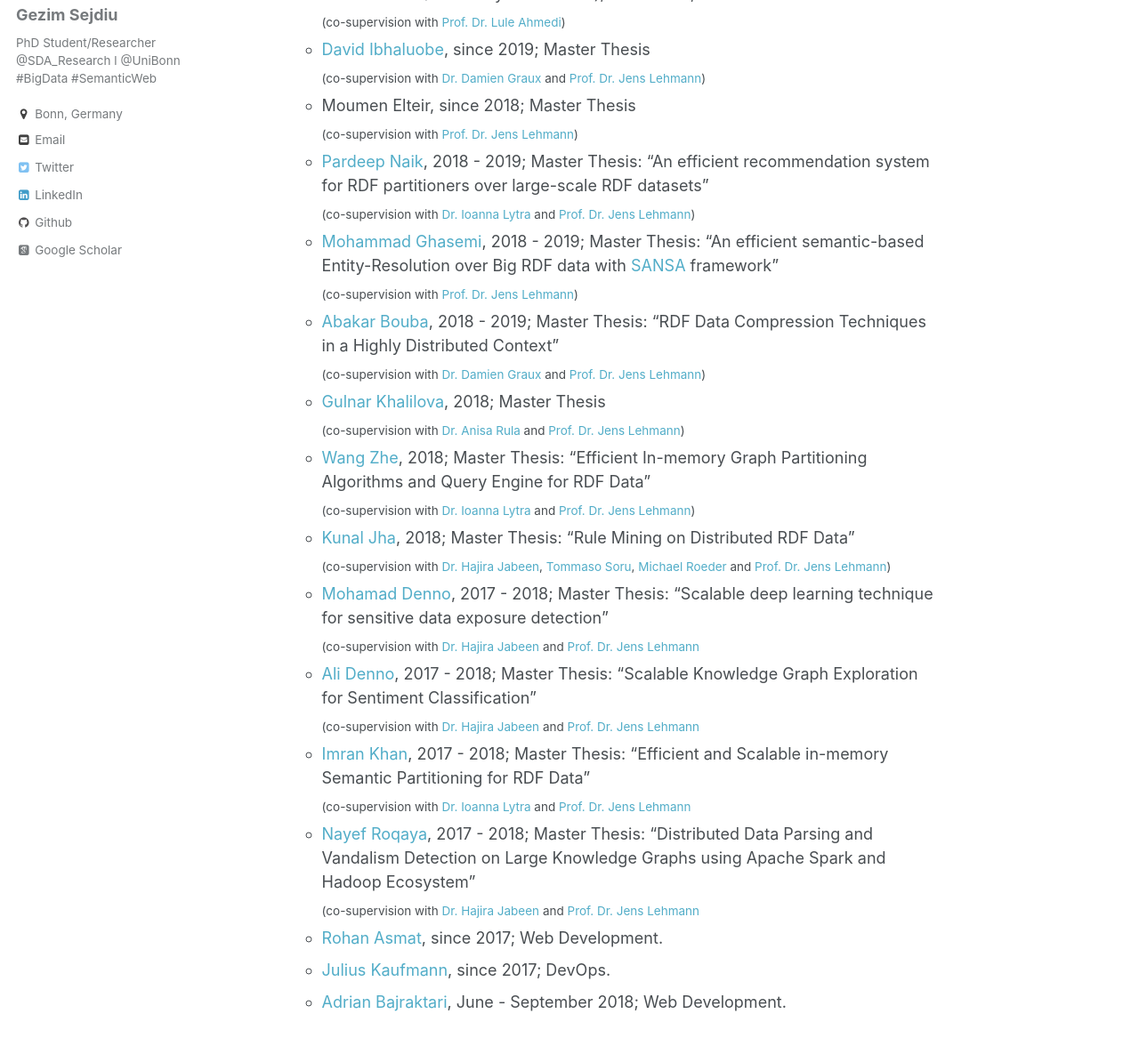
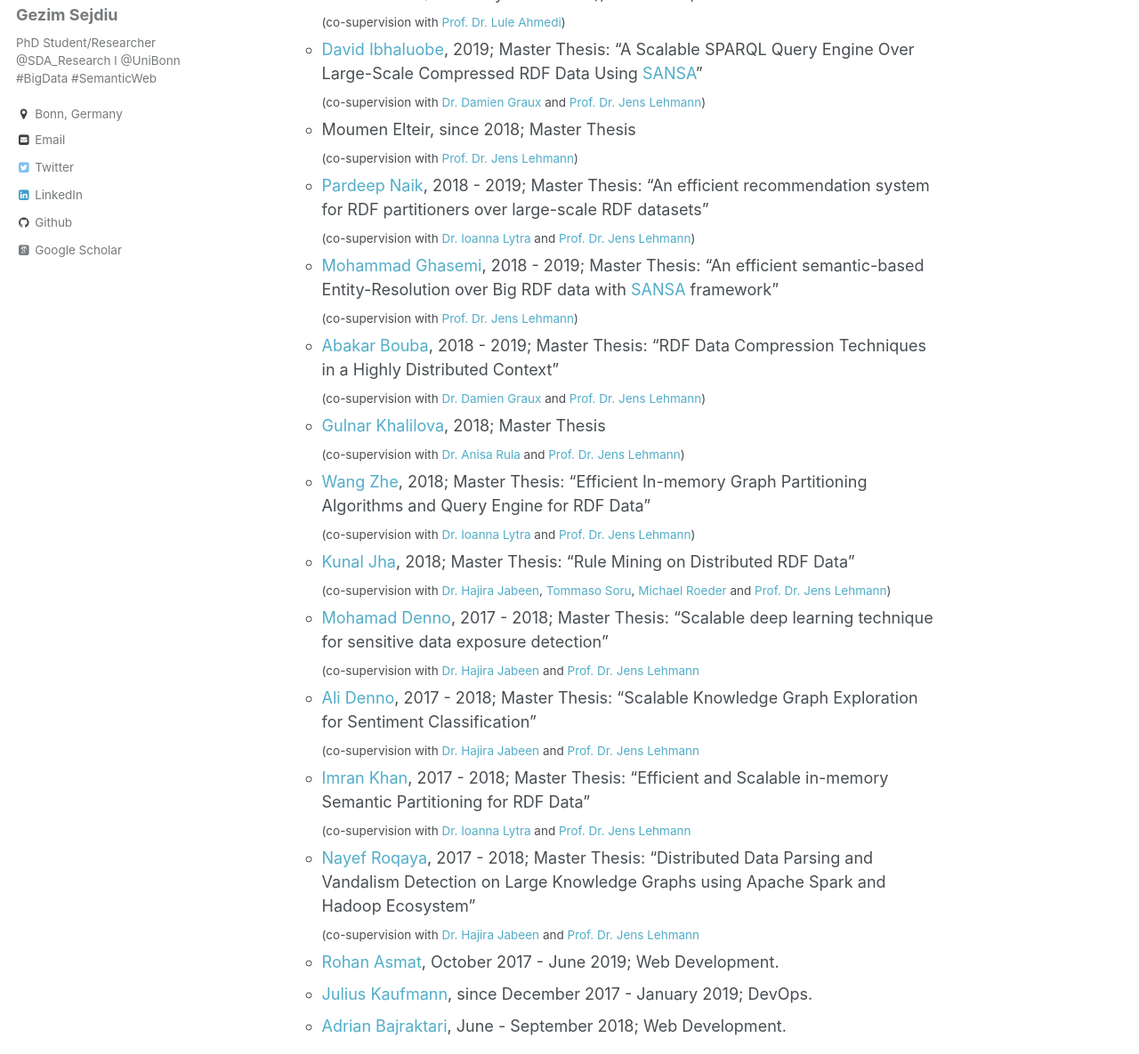
Before and after one commit to GezimSejdiu/gezimsejdiu.github.io, a Jekyll site: the page built from _pages/teaching.md, in a window 1280 px wide and 1400 px high, scrolled down 299 px, cut to the strip 215-1400 px from the top of the window. Shown: the whole strip at 89% size. Built offline with Jekyll 4.4.1, drawn with Linux system fonts in a browser that asks for light colours; some web fonts are replaced.

Commit message:
Add new finished (title) msc. thesis

```diff
--- a/_pages/teaching.md
+++ b/_pages/teaching.md
@@ -14,7 +14,7 @@ author_profile: true
   <sub>(co-supervision with [Prof. Dr. Jens Lehmann](http://sda.cs.uni-bonn.de/people/prof-dr-jens-lehmann/))
   * [Gresa Halimi](https://github.com/Gressa) (University of Prishtina), since 2019; Master Thesis <br />
   <sub>(co-supervision with [Prof. Dr. Lule Ahmedi](http://luleahmedi.uni-pr.edu/))
-  * [David Ibhaluobe](https://github.com/ibhadavid), since 2019; Master Thesis<br />
+  * [David Ibhaluobe](https://github.com/ibhadavid), 2019; Master Thesis: "A Scalable SPARQL Query Engine Over Large-Scale Compressed RDF Data Using [SANSA](http://sansa-stack.net/)" <br />
   <sub>(co-supervision with [Dr. Damien Graux](http://sda.cs.uni-bonn.de/people/dr-damien-graux/) and [Prof. Dr. Jens Lehmann](http://sda.cs.uni-bonn.de/people/prof-dr-jens-lehmann/))
   * Moumen Elteir, since 2018; Master Thesis<br />
   <sub> (co-supervision with [Prof. Dr. Jens Lehmann](http://sda.cs.uni-bonn.de/people/prof-dr-jens-lehmann/))
@@ -38,6 +38,6 @@ author_profile: true
   <sub>(co-supervision with [Dr. Ioanna Lytra](http://sda.cs.uni-bonn.de/people/dr-ioanna-lytra/) and [Prof. Dr. Jens Lehmann](http://sda.cs.uni-bonn.de/people/prof-dr-jens-lehmann/)
   * [Nayef Roqaya](https://github.com/nayefroqaya), 2017 - 2018; Master Thesis: "Distributed Data Parsing and Vandalism Detection on Large Knowledge Graphs using Apache Spark and Hadoop Ecosystem"<br />
   <sub>(co-supervision with [Dr. Hajira Jabeen](http://sda.cs.uni-bonn.de/people/dr-hajira-jabeen/) and [Prof. Dr. Jens Lehmann](http://sda.cs.uni-bonn.de/people/prof-dr-jens-lehmann/)
-  * [Rohan Asmat](https://github.com/RohanAsmat),  since 2017; Web Development.
-  * [Julius Kaufmann](https://github.com/juliuskaufmann), since 2017; DevOps.
+  * [Rohan Asmat](https://github.com/RohanAsmat),  October 2017 - June 2019; Web Development.
+  * [Julius Kaufmann](https://github.com/juliuskaufmann), since December 2017 - January 2019; DevOps.
   * [Adrian Bajraktari](https://github.com/AdrianBajraktari), June - September 2018; Web Development.
```
